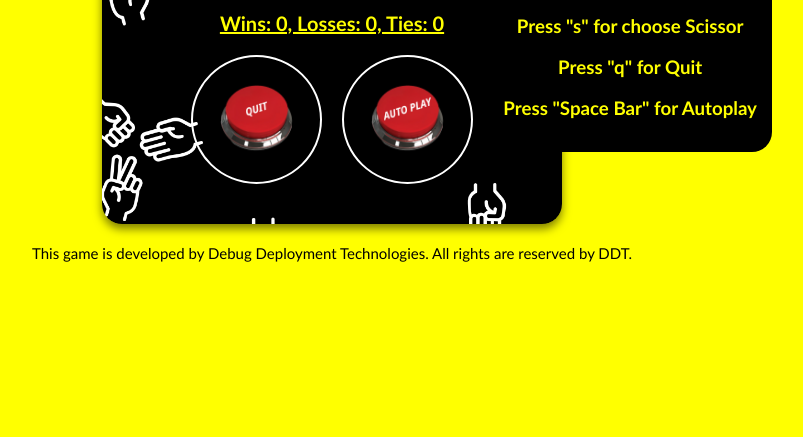
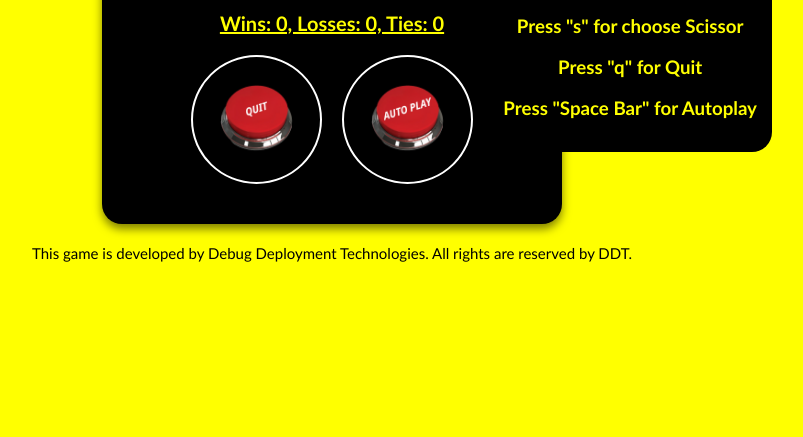
Before and after one commit to Harsh997140/Game, a plain HTML site: page index.html in a window 1280 px wide. Shown: the part 363-800 px from the top of the page, without its empty margins (308-1111 px from the left). Drawn offline with Linux system fonts and the light colour scheme.

Commit message:
Update rock-paper-scissor.css

```diff
--- a/styles/rock-paper-scissor.css
+++ b/styles/rock-paper-scissor.css
@@ -14,7 +14,7 @@ body {
   display: flex;
   flex-direction: column;
   align-items: center;
-  background-image: url('/images/back.png');
+  background-color: black;
   background-position: center;
   background-size: cover;
   padding: 10px;
```
